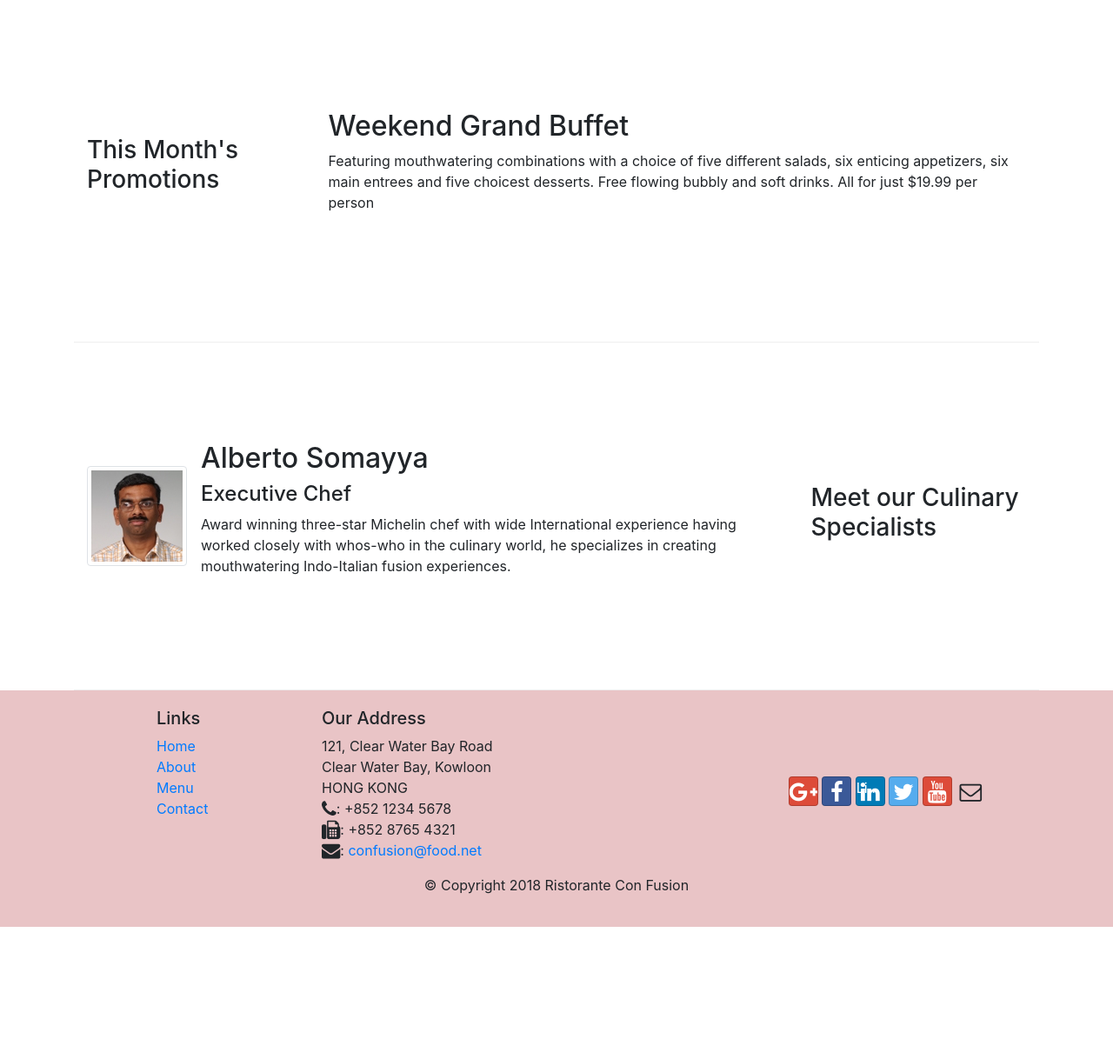
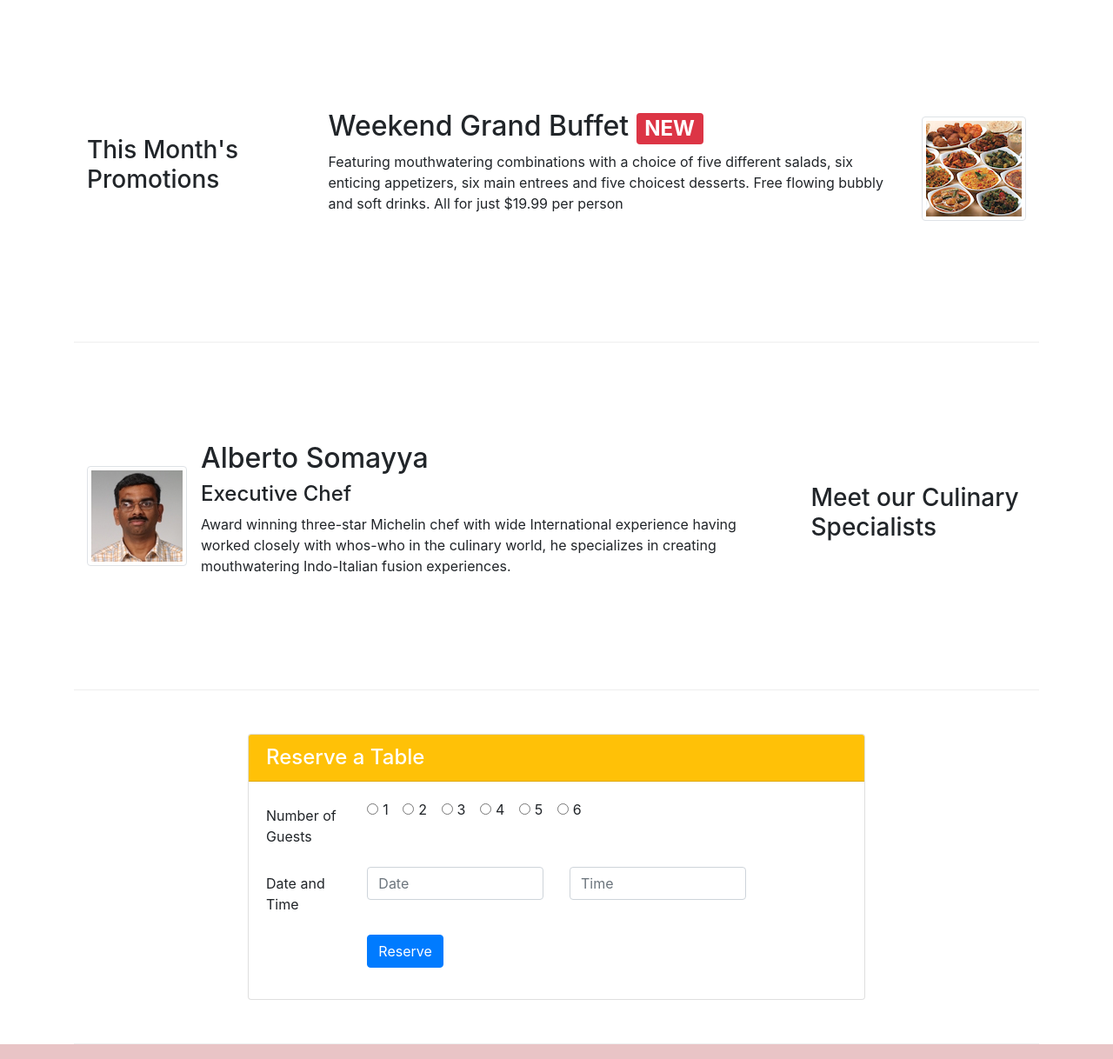
Before and after one commit to SARASWATHI-L/Bootstrap, a website: page index.html in a window 1280 px wide. Shown: the part 740-1958 px from the top of the page at 87% size. Before the commit the page ends 1806 px from the top, so only its background shows below. Drawn offline with nearby package versions, Linux system fonts and the light colour scheme.

Commit message:
Second Assignment

```diff
--- a/index.html
+++ b/index.html
@@ -45,8 +45,11 @@
                     <h1>Ristorante con Fusion</h1>
                     <p>We take inspiration from the World's best cuisines, and create a unique fusion experience. Our lipsmacking creations will tickle your culinary senses!</p>
                 </div>
-                <div class="col-12 col-sm align-self-center">
+                <div class="col-12 col-sm-3 align-self-center">
                     <img src="img/logo.png" class="img-fluid">
+                </div>
+                <div class="col-12 col-sm-3 align-self-center">
+                   <a class="btn btn-warning btn-block" role="button" href="#Reserve">Reserve Table</a>
                 </div>
             </div>
         </div>
@@ -61,11 +64,9 @@
                 <div class="media">
                     <img class="d-flex mr-3 img-thumbnail align-self-center" src="img/uthappizza.png" alt="uthapizza">
                     <div class="media-body">
-                     <h2 class="mt-0">Uthappizza<span class="badge badge-danger">HOT</span><span class="badge badge-pill badge-secondary">$4.99</span></h2>
+                     <h2 class="mt-0">Uthappizza <span class="badge badge-danger">HOT</span> <span class="badge badge-pill badge-secondary">$4.99</span></h2>
                     <p class="d-none d-sm-block">A unique combination of Indian Uthappam (pancake) and Italian pizza, topped with Cerignola olives, ripe vine cherry tomatoes, Vidalia onion, Guntur chillies and Buffalo Paneer.</p>
-
-
-                    </div>
+                </div>
                 </div>
 
             </div>
@@ -77,8 +78,14 @@
                 <h3>This Month's Promotions</h3>
             </div>
             <div class="col col-sm col-md">
-                <h2>Weekend Grand Buffet</h2>
-                <p>Featuring mouthwatering combinations with a choice of five different salads, six enticing appetizers, six main entrees and five choicest desserts. Free flowing bubbly and soft drinks. All for just $19.99 per person </p>
+                <div class="media">
+                <div class="media-body">
+                    <h2>Weekend Grand Buffet <span class="badge badge-danger">NEW</span></h2>
+                    <p class="d-none d-sm-block">Featuring mouthwatering combinations with a choice of five different salads, six enticing appetizers, six main entrees and five choicest desserts. Free flowing bubbly and soft drinks. All for just $19.99 per person </p>
+                </div>
+                <img class="d-flex ml-3 img-thumbnail align-self-center" src="img/buffet.png" alt="bufflet">
+
+                </div>
             </div>
         </div>
 
@@ -92,12 +99,64 @@
                     <div class="media-body">
                         <h2>Alberto Somayya</h2>
                 <h4>Executive Chef</h4>
-                <p>Award winning three-star Michelin chef with wide International experience having worked closely with whos-who in the culinary world, he specializes in creating mouthwatering Indo-Italian fusion experiences. </p>
+                <p class="d-none d-sm-block">Award winning three-star Michelin chef with wide International experience having worked closely with whos-who in the culinary world, he specializes in creating mouthwatering Indo-Italian fusion experiences. </p>
                 </div>
                 </div>
 
             </div>
         </div>
+        <!--..............................Reserving Table................................-->
+        <div class="row row-content" id="Reserve">
+            <div class="col-12 col-sm-8 offset-sm-2">
+                <div class="card">
+                    <h4 class="card-header bg-warning text-white">Reserve a Table</h4>
+                    <div class="card-body">
+                        <form>
+                            <div class="form-group row">
+                               <label for="seats" class="col-md-2 col-form-label">Number of Guests</label>
+                               <div class="col-md-10" id="seats">
+                                   <div class="form-check-inline">
+                                    <input type="radio" class="form-check-input" name="optradio" value="1"> 1
+                                   </div>
+                                   <div class="form-check-inline">
+                                    <input type="radio" class="form-check-input" name="optradio" value="1"> 2
+                                   </div>
+                                   <div class="form-check-inline">
+                                    <input type="radio" class="form-check-input" name="optradio" value="1"> 3
+                                   </div>
+                                   <div class="form-check-inline">
+                                    <input type="radio" class="form-check-input" name="optradio" value="1"> 4
+                                   </div>
+                                   <div class="form-check-inline">
+                                    <input type="radio" class="form-check-input" name="optradio" value="1"> 5
+                                   </div>
+                                   <div class="form-check-inline">
+                                    <input type="radio" class="form-check-input" name="optradio" value="1"> 6
+                                   </div>
+
+                               </div>
+                            </div>
+
+                            <div class="form-group row">
+                                <label for="datetime" class="col-md-2 col-form-label">Date and Time</label>
+                                    <div class="col-12 col-md-4">
+                                        <input type="text" class="form-control" id="datetime" name="date" placeholder="Date">
+                                    </div>
+                                    <div class="col-12 col-md-4">
+                                        <input type="text" class="form-control" id="time" name="time" placeholder="Time">
+                                    </div>
+                            </div>
+                            <div class="form-group row">
+                                <div class="offset-md-2 col-md-10">
+                                    <button type="submit" class="btn btn-primary">Reserve</button>
+                                </div>
+                            </div>
+                        </form>
+                    </div>
+                </div>
+            </div>
+        </div>
+
     </div>
 
     <footer class="footer">
```
